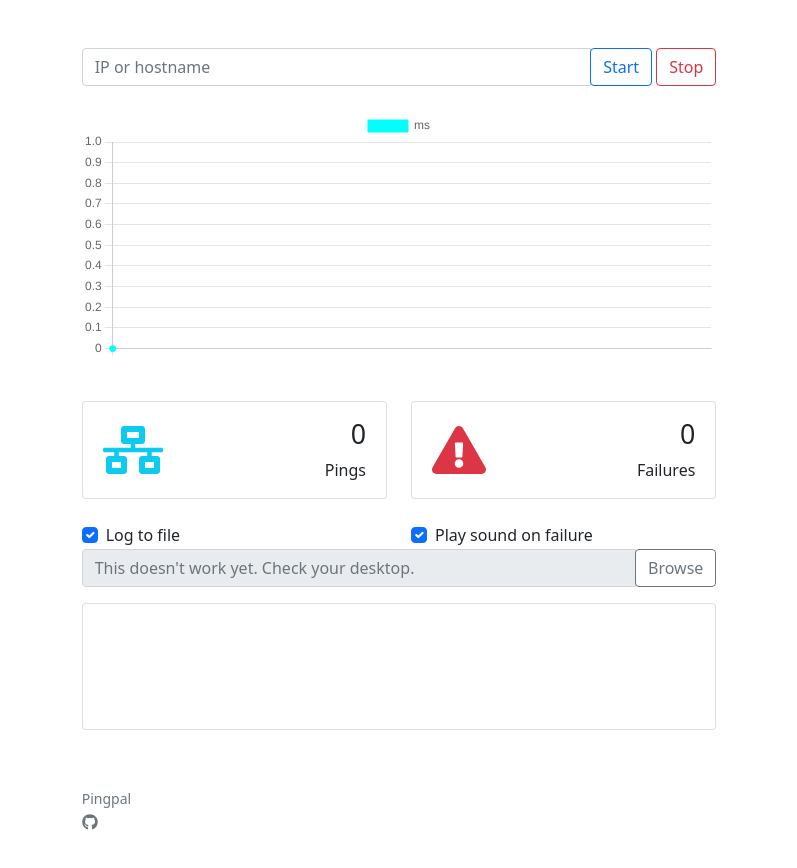
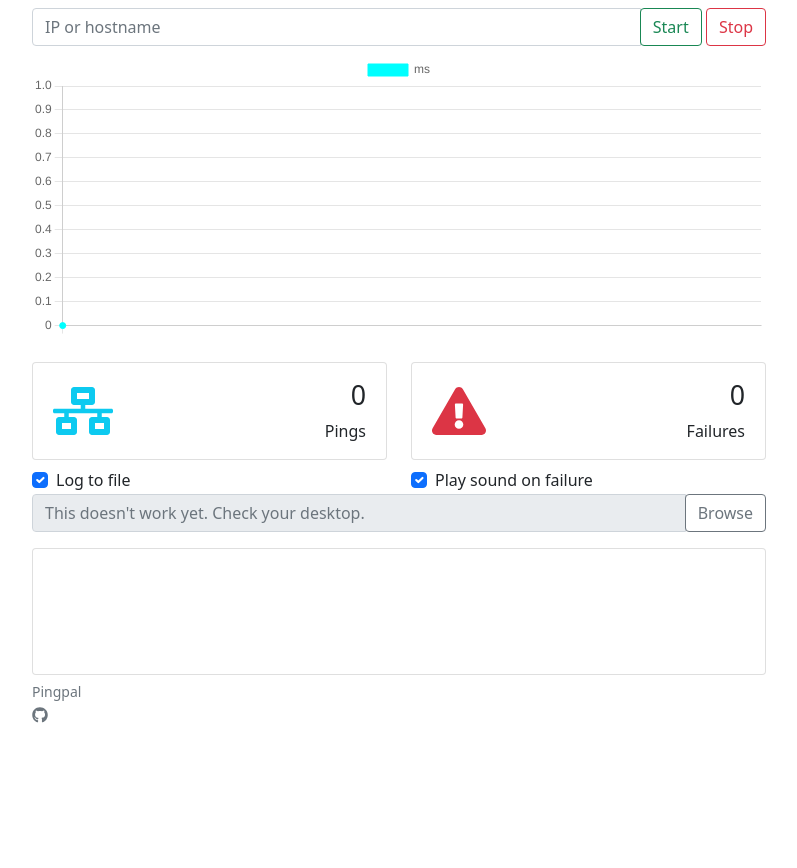
Before and after one commit to aosterwyk/pingpal, an Electron app: page ui/index.html in a window 1000 px wide. Shown: the whole page, without its empty margins (101-898 px from the left). After the commit the page ends 800 px from the top, so only its background shows below. Drawn offline with nearby package versions, Linux system fonts and the light colour scheme.

Commit message:
changed start button color, removed some spacing, changed deafult window size

```diff
--- a/main.js
+++ b/main.js
@@ -12,8 +12,8 @@ const logFilepath = `${app.getPath('desktop')}`;
 
 const createWindow = () => {
     win = new BrowserWindow({
-        width: 1024,
-        height: 768,
+        width: 1000,
+        height: 800,
         webPreferences: {
             preload: path.join(__dirname, 'preload.js')
         }
--- a/ui/index.html
+++ b/ui/index.html
@@ -9,7 +9,8 @@
     <script defer src="../node_modules/@fortawesome/fontawesome-free/js/fontawesome.js"></script>
 </head>
 <body>
-  <div class="col-lg-8 mx-auto p-3 py-md-5">
+  <!-- <div class="col-lg-8 mx-auto p-1"> -->
+  <div class="w-75 mx-auto p-2">
     <main>
       <!-- Kifflom!
       <button class="btn-sm btn-info" onclick="addPings()">Add ping</button> -->
@@ -17,14 +18,15 @@
       <div class="input-group">
         <input type="text" class="form-control" placeholder="IP or hostname" id="pingMe">
         <div class="input-group-append">
-          <button class="btn btn-outline-primary" type="button" onclick="startPings()" id="startButton">Start</button>
+          <button class="btn btn-outline-success" type="button" onclick="startPings()" id="startButton">Start</button>
           <button class="btn btn-outline-danger" type="button" onclick="stopPings()" id="stopButton">Stop</button>
         </div>
       </div>
-      <canvas class="my-4 w-100" id="pingChart" width="900" height="380"></canvas>
+      <!-- <canvas class="my-4 w-100" id="pingChart" width="900" height="380"></canvas> -->
+      <canvas class="my-2 w-100" id="pingChart" height="300"></canvas>
       <div class="row">
         <!-- <div class="col-xl-3 col-sm-6 col-12 mb-4"> -->
-          <div class="w-50 mb-4">
+          <div class="w-50 mb-2">
           <div class="card">
             <div class="card-body">
               <div class="d-flex justify-content-between px-md-1">
@@ -40,7 +42,7 @@
           </div>
         </div>
         <!-- <div class="col-xl-3 col-sm-6 col-12 mb-4"> -->
-        <div class="w-50 mb-4">
+        <div class="w-50 mb-2">
           <div class="card">
             <div class="card-body">
               <div class="d-flex justify-content-between px-md-1">
@@ -88,7 +90,7 @@
         <div class="card-body" style="height:125px; overflow:auto;" id="statusBox"></div>
       </div>
     </main>
-    <footer class="pt-2 my-5 text-muted">
+    <footer class="pt-1 text-muted">
       <small>Pingpal <span id="versionNumber"></span></small><br>
       <a href="#"><i class="fab fa-github text-muted" onclick="externalPage('github')"></i></a>
     </footer>
```
